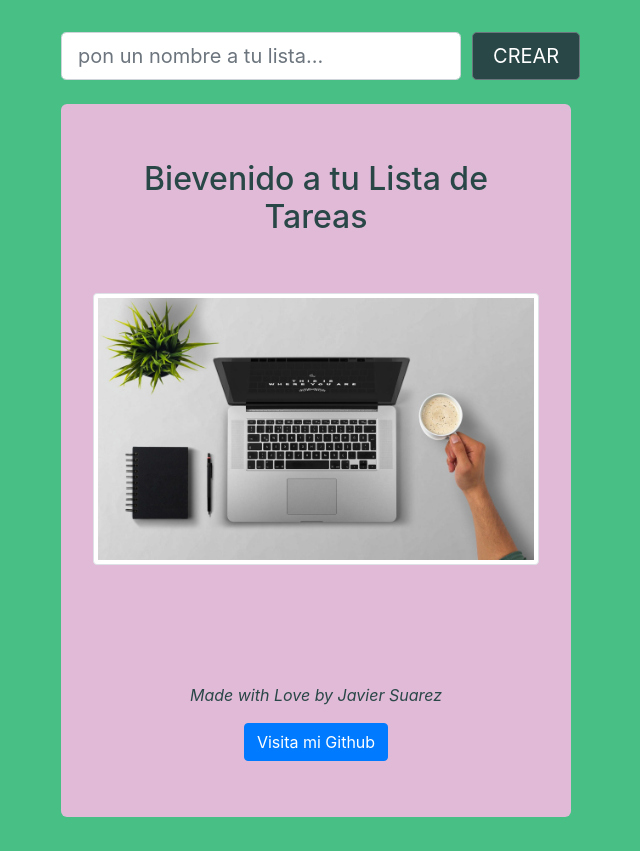
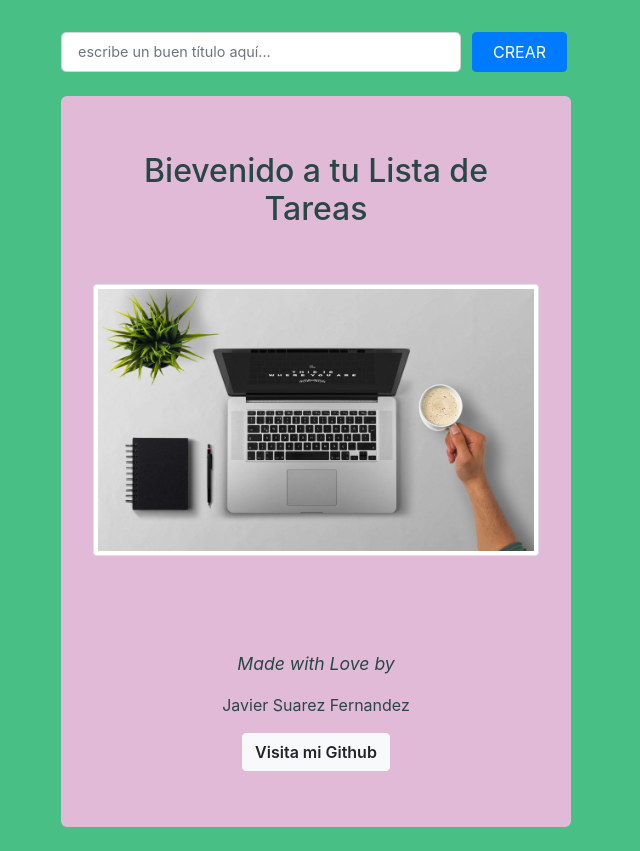
Before and after one commit to Onpointiscake/to-do-app, a Vue app: page / in a window 1280 px wide. Shown: the whole page, without its empty margins (303-943 px from the left). Built offline with nearby package versions, Linux system fonts and the light colour scheme; a web font is replaced by a local one.

Commit message:
fix font-size of title input

```diff
--- a/src/App.vue
+++ b/src/App.vue
@@ -1,8 +1,8 @@
 <template>
   <div id="app">
       <div class="mt-2 first-wrapper">
-        <b-form-input class="nombre-lista" size="lg" v-if="listaEstaCreada === false" v-model="titulo_todo" placeholder="pon un nombre a tu lista... "></b-form-input>
-        <b-button size="lg" v-if="listaEstaCreada === false" v-on:click="newList" class="btn-create">CREAR</b-button>
+        <b-form-input class="nombre-lista" size="lg" v-if="listaEstaCreada === false" v-model="titulo_todo" placeholder="escribe un buen título aquí... "></b-form-input>
+        <b-button size="md" v-if="listaEstaCreada === false" v-on:click="newList" class="btn-create" variant="primary">CREAR</b-button>
       </div>
       <div class="mt-2 wrapper-title">
          <h1>{{titulo_todo}}</h1>
@@ -14,8 +14,9 @@
             <b-img thumbnail fluid :src="require('./assets/arm-break-coffee-257897.jpg')" alt="Image 2"></b-img>
           </div>
           <div class="intro-subwrapper-2">
-            <p class="made-p">Made with Love by Javier Suarez</p>
-            <b-button variant="primary" href="https://github.com/Onpointiscake">Visita mi Github</b-button>
+            <p class="made-p">Made with Love by</p>
+            <p> Javier Suarez Fernandez</p>
+            <b-button variant="light" href="https://github.com/Onpointiscake" class="git-btn">Visita mi Github</b-button>
           </div>
        </div>
       <footer>
@@ -68,6 +69,9 @@ body{
 .first-wrapper button{
   margin-left: 2%;
 }
+.first-wrapper input{
+  font-size: 0.9rem;
+}
   .intro-wrapper{
   background: #E0BAD7;
   padding: 4vh 4vh;
@@ -93,7 +97,7 @@ body{
     padding: 3vh 0vh;
   }
   .made-p{
-    margin-top: 6vh;
+    margin-top: 3vh;
   }
 }
 .intro-subwrapper-2 h2{
@@ -101,6 +105,7 @@ body{
 }
 .made-p{
   font-style: italic;
+  font-size: 1.1rem;
   padding-top: 5%;
 }
 #app {
@@ -118,7 +123,6 @@ h1{
   margin-right: 2%;
 }
 .btn-create{
-  background: #2A4747 !important;
   padding: 0px 20px !important;
 }
 textarea:focus, input:focus, input[type]:focus, .uneditable-input:focus {
@@ -134,4 +138,7 @@ textarea:focus, input:focus, input[type]:focus, .uneditable-input:focus {
   text-align: center;
   margin: 5vh 0vh;
 }
+.git-btn{
+  font-weight: 600 !important;
+}
 </style>
```
